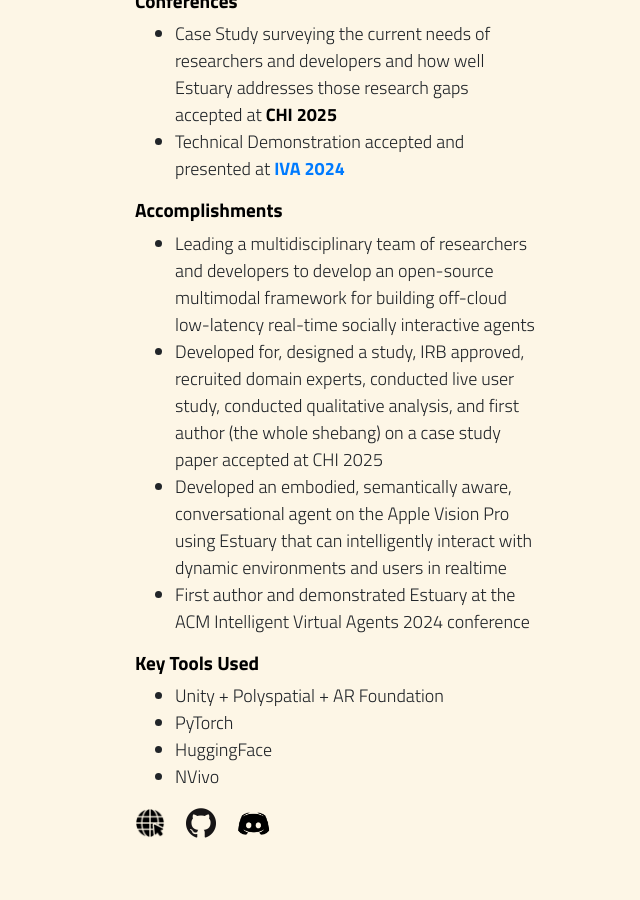
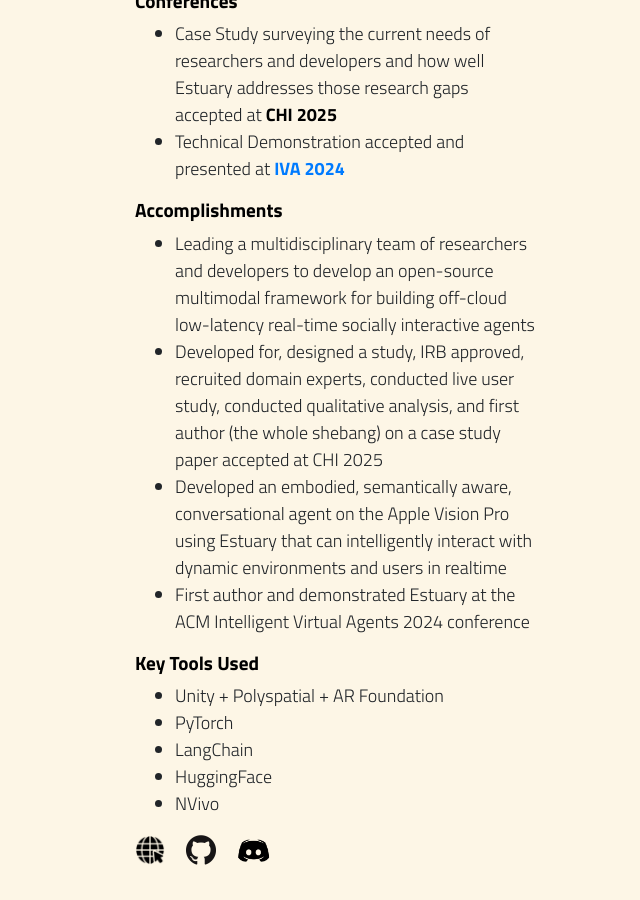
Before and after one commit to Spencer-L/Spencer-L.github.io, a Jekyll site: the page built from pages/software/estuary.html, in a window 1280 px wide and 900 px high, scrolled down 908 px. Shown: the whole window, without its empty margins (640-1280 px from the left). Built offline with Jekyll 4.4.1, drawn with Linux system fonts in a browser that asks for light colours; nearby versions of some CDN libraries; before the commit the page ends 1781 px from its top, so only the background shows below that.

Commit message:
added langchain to estuary tools

```diff
--- a/pages/software/estuary.html
+++ b/pages/software/estuary.html
@@ -73,6 +73,9 @@ permalink: /projects/estuary
                          PyTorch
                     </li>
                     <li>
+                        LangChain
+                    </li>
+                    <li>
                         HuggingFace
                     </li>
                     <li>
```
